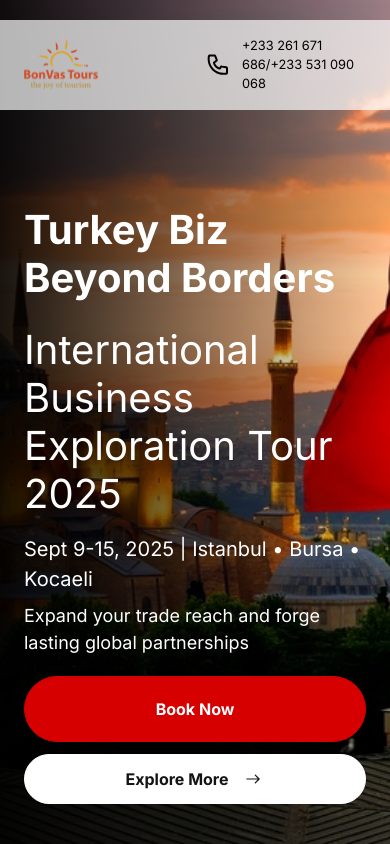
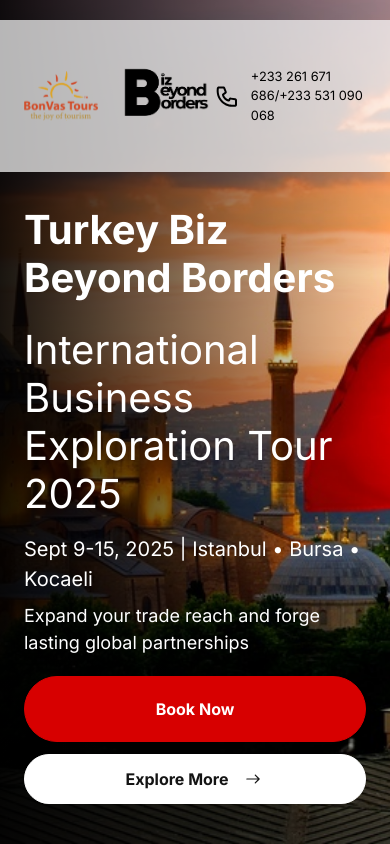
Before and after one commit to Bonvas-Tours/Turkey-Biz-Beyond-Borders, a Next.js app: page / in a window 390 px wide. Shown: the top 844 px of the page. Built offline with nearby package versions, Linux system fonts and the light colour scheme.

Commit message:
Update metadata with the right meta image

```diff
--- a/app/layout.tsx
+++ b/app/layout.tsx
@@ -22,7 +22,7 @@ export const metadata: Metadata = {
     url: 'https://turkeybiz.bonvastours.com',
     images: [
       {
-        url: 'hero-bg-turkey.jpg',
+        url: 'hero-bg-2.jpg',
         width: 1200,
         height: 630,
         alt: 'Turkey business exploration tour featuring factories, trade fairs, and networking opportunities',
--- a/components/Hero.tsx
+++ b/components/Hero.tsx
@@ -4,7 +4,7 @@ import { IoIosArrowRoundForward } from "react-icons/io";
 
 const Hero = () => {
   return (
-    <section className="relative padding-container px-20 md:flexCenter flex items-end gap-20 py-10 md:pb-32 pb-10 md:gap-28 lg:py-20 xl:flex-row h-screen bg-hero-bg-1 bg-no-repeat bg-cover bg-bottom">
+    <section className="relative padding-container px-20 md:flexCenter flex items-end gap-20 pt-20 md:pb-32 pb-10 md:gap-28 lg:py-20 xl:flex-row h-screen bg-hero-bg-1 bg-no-repeat bg-cover bg-bottom">
       <div className="absolute inset-0 bg-gradient-to-r from-black/90 to-transparent flex flex-col justify-end p-6"></div>
       <div className="relative z-20 flex flex-1 flex-col xl:w-1/2 text-white">
         <h1 className="bold-40 md:bold-64">Turkey Biz Beyond Borders</h1>
--- a/components/Navbar.tsx
+++ b/components/Navbar.tsx
@@ -5,11 +5,12 @@ import Link from "next/link"
 const Navbar = () => {
   return (
     <div className="flexBetween padding-container z-30 py-4 bg-white/70 absolute top-5 left-0 right-0">
-      <Link href="/">
+      <Link href="/" className="flex gap-2 items-center">
         <Image src="/logo.svg" alt="logo" width={74} height={29} />
+        <Image src="/biz.png" alt="logo" width={120} height={29} />
       </Link>
 
-      <div className="md:flexCenter max-[400px]:w-40 flexCenter gap-3">
+      <div className="md:flexCenter max-[400px]:w-40 flexCenter gap-3 md:block hidden">
         <Image src="/call-icon.svg" alt="Call Icon" width={24} height={24} />
         <h5 className="md:regular-18 text-[0.8rem]">+233 261 671 686/+233 531 090 068</h5>
       </div>
```
Also changed, not shown: public/biz.png (added).
